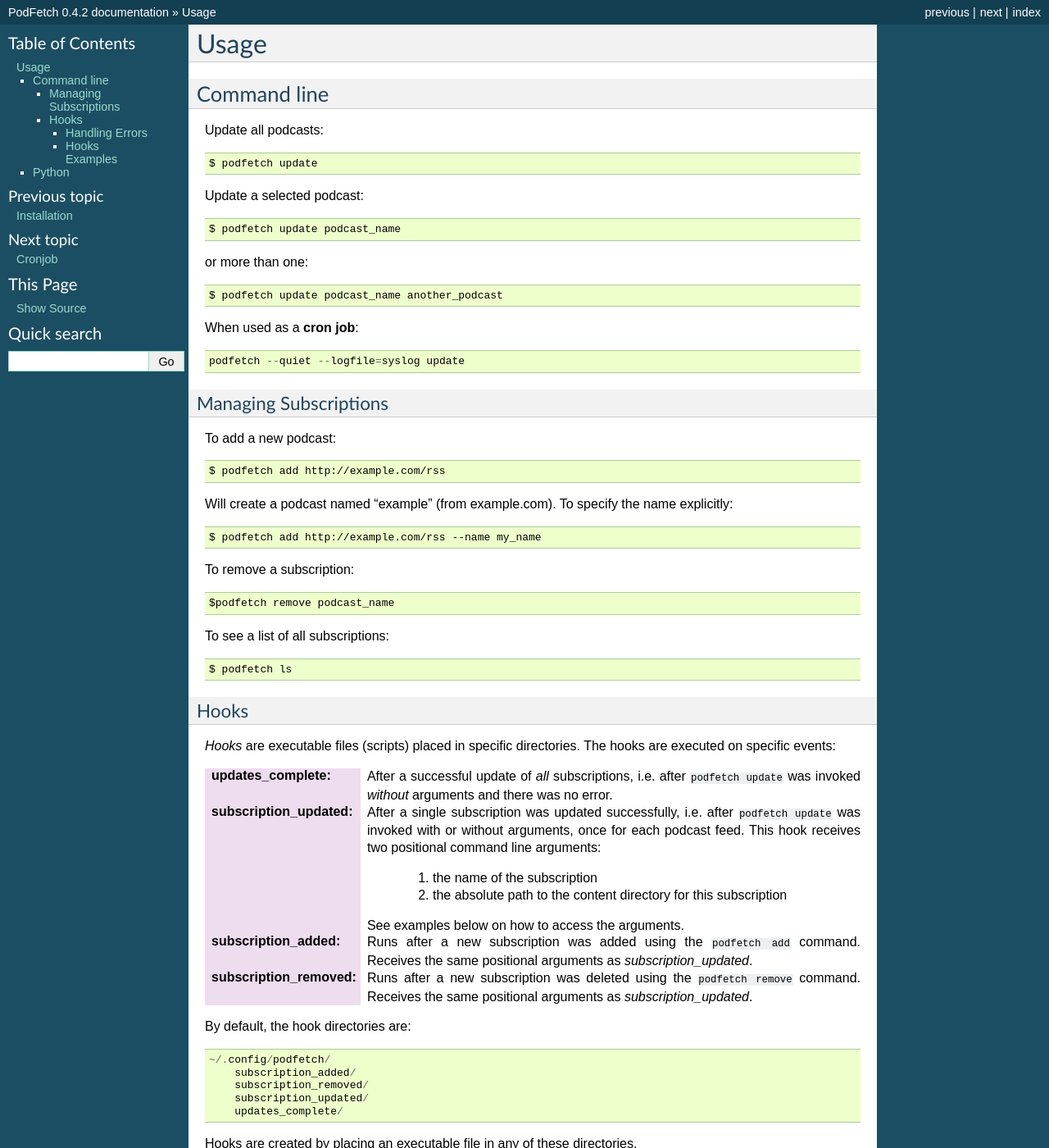
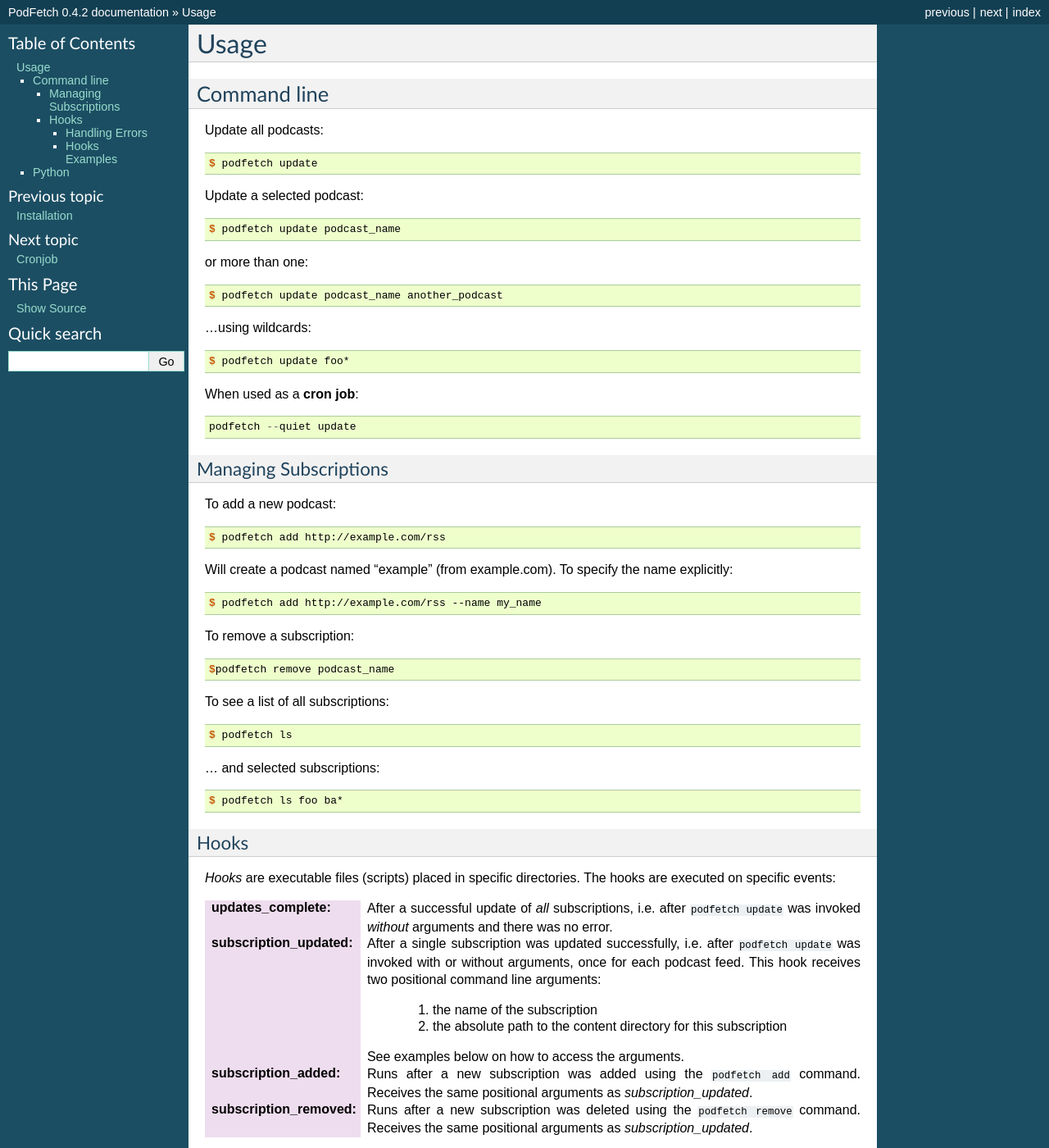
Before and after one commit to akeil/podfetch, a Sphinx documentation site: the page built from docs/usage.rst, in a window 1280 px wide and 1400 px high. Shown: the whole window at 82% size. Built offline with Sphinx 7.4.7, drawn with Linux system fonts in a browser that asks for light colours.

Commit message:
Config section changed to podfetch, update docs on usage.

```diff
--- a/docs/usage.rst
+++ b/docs/usage.rst
@@ -2,44 +2,73 @@
 Usage
 #####
 
+
 Command line
 #############
 
-Update all podcasts::
+Update all podcasts:
+
+.. code:: shell-session
 
     $ podfetch update
 
-Update a selected podcast::
+Update a selected podcast:
+
+.. code:: shell-session
 
     $ podfetch update podcast_name
 
-or more than one::
+or more than one:
+
+.. code:: shell-session
 
     $ podfetch update podcast_name another_podcast
 
+...using wildcards:
+
+.. code:: shell-session
+
+    $ podfetch update foo*
+
 When used as a **cron job**::
 
-    podfetch --quiet --logfile=syslog update
+    podfetch --quiet update
+
 
 Managing Subscriptions
 ======================
 
-To add a new podcast::
+To add a new podcast:
+
+.. code:: shell-session
 
     $ podfetch add http://example.com/rss
 
 Will create a podcast named "example" (from example.com).
-To specify the name explicitly::
+To specify the name explicitly:
+
+.. code:: shell-session
 
     $ podfetch add http://example.com/rss --name my_name
 
-To remove a subscription::
+To remove a subscription:
+
+.. code:: shell-session
 
     $podfetch remove podcast_name
 
-To see a list of all subscriptions::
+To see a list of all subscriptions:
+
+.. code:: shell-session
 
     $ podfetch ls
+
+... and selected subscriptions:
+
+.. code:: shell-session
+
+    $ podfetch ls foo ba*
+
 
 Hooks
 =====
```
Also changed, not shown: README.rst (+27 -1 lines), 3 other files.
